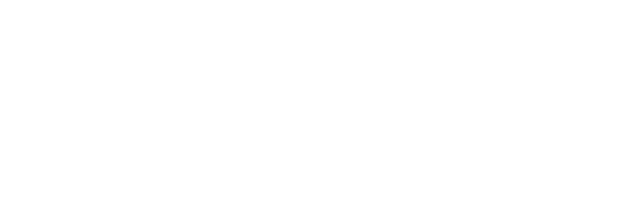
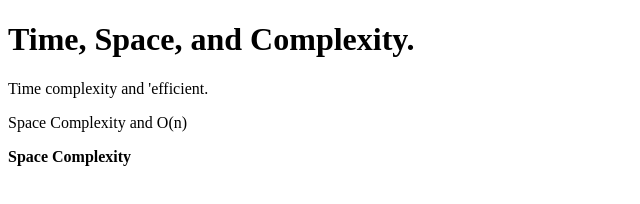
Before and after one commit to acciojob/time-and-space-complexity-pranavraju1, a website: page main.html in a window 1280 px wide. Shown: the whole page, without its empty margins (0-640 px from the left). Drawn offline with Linux system fonts and the light colour scheme.

Commit message:
created a submission

```diff
--- a/main.html
+++ b/main.html
@@ -10,7 +10,10 @@
 	<!-- the entire body must be written by student -->
     <script type="text/javascript" src="./script.js">
 </script>
-
+	<h1>Time, Space, and Complexity.</h1>
+    <p>Time complexity and 'efficient.</p>
+    <p>Space Complexity and O(n)</p>
+    <p><b>Space Complexity</b></p>
 </body>
 
 </html>
```
